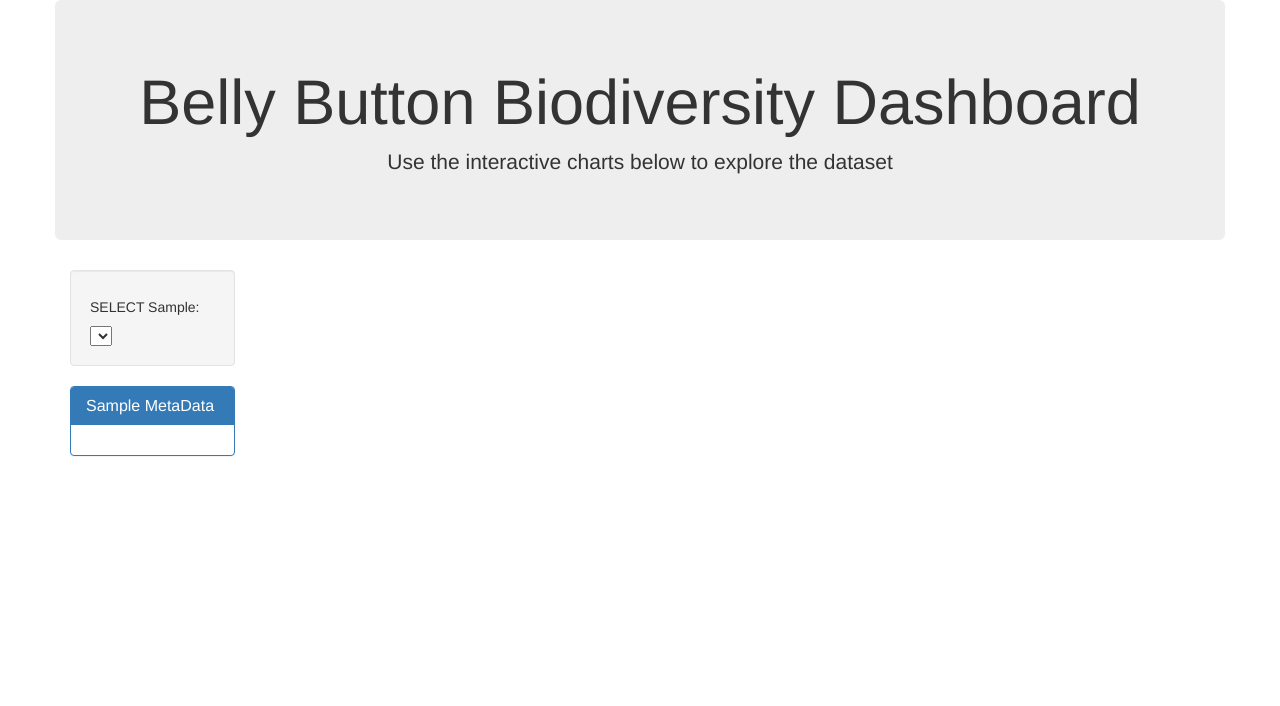
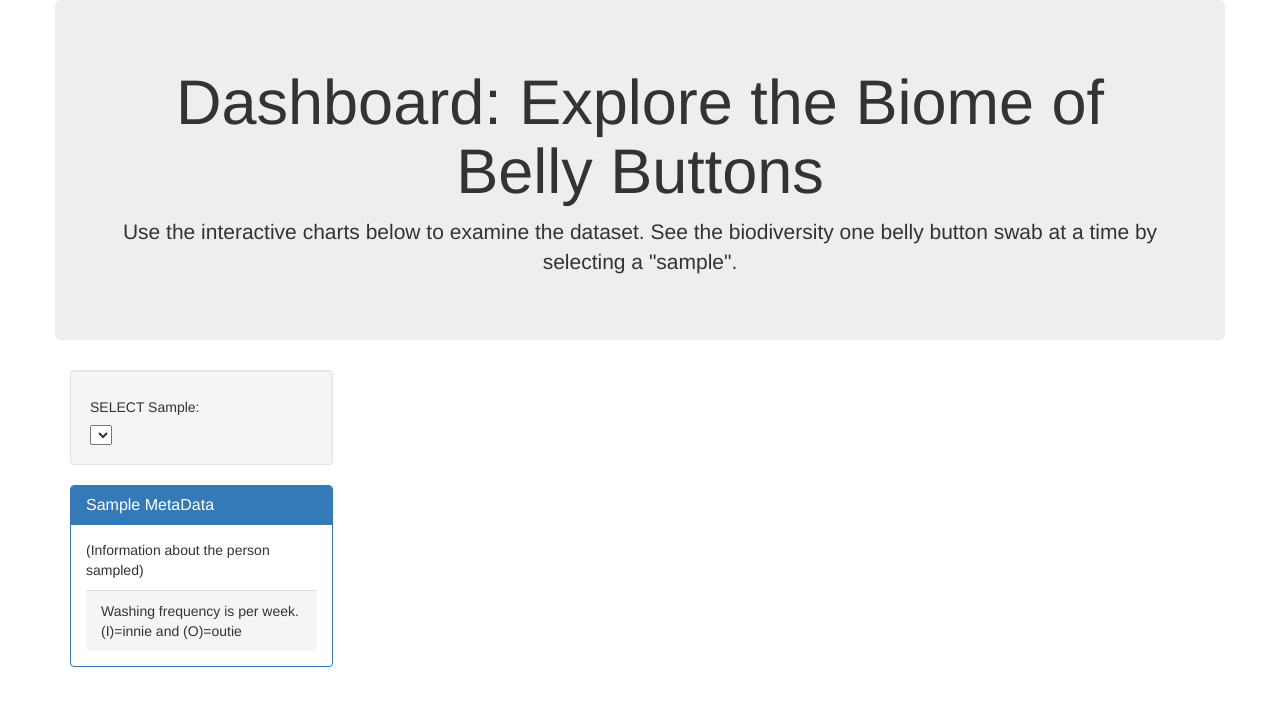
Before and after one commit to lk-lancheros/biome, a Flask app: page / in a window 1280 px wide. Shown: the top 706 px of the page. Run offline with Flask 2, Linux system fonts and the light colour scheme; data that the repository does not hold is empty; some libraries are stand-ins or nearby versions.

Commit message:
Improved language for chart titles and description

```diff
--- a/belly/app.py
+++ b/belly/app.py
@@ -67,13 +67,13 @@ def sample_metadata(sample):
     # Create a dictionary entry for each row of metadata information
     sample_metadata = {}
     for result in results:
-        sample_metadata["sample"] = result[0]
+        sample_metadata["SAMPLE"] = result[0]
         sample_metadata["ETHNICITY"] = result[1]
         sample_metadata["GENDER"] = result[2]
         sample_metadata["AGE"] = result[3]
         sample_metadata["LOCATION"] = result[4]
-        sample_metadata["BBTYPE"] = result[5]
-        sample_metadata["WFREQ"] = result[6]
+        sample_metadata["BELLY_BUTTON_TYPE"] = result[5]
+        sample_metadata["WASH_FREQ"] = result[6]
 
     print(sample_metadata)
     return jsonify(sample_metadata)
--- a/belly/static/js/app.js
+++ b/belly/static/js/app.js
@@ -17,7 +17,7 @@ function buildMetadata(sample) {
   // append each metadata key and values
   Object.entries(data).forEach(([key, value]) => {
   selector.append("p")
-  .text(`${key}:${value}`);
+  .text(`${key}: ${value}`);
 
   }); // closes the function for appending each key and value
 }); // closes the function for the metadata fetch
@@ -41,10 +41,11 @@ function buildCharts(sample) {
     //================================
     // bubble chart: create the layout
     var bubblelayout = {
-    title: "Belly Button Bubble",
-    margin: {t:0},
+    title: "Microbes Compared: (Displays All)",
+    // margin: {t:0},
     hovermode:"closest",
-    xaxis: {title:"OTU ID"},
+    xaxis: {title:"OTU ID (Microbe identification number)"},
+    yaxis: {title:"Counts of microbe"},
     }; // closes funciton: bubblelayout
 
     // bubble chart: organize the data
@@ -64,15 +65,17 @@ function buildCharts(sample) {
     //================================
     // pie chart: create the layout
       var pielayout = {
-      title: "Belly Button Pie"}
+      // margin: {t:0},
+      title: "Microbe counts vary? (Displays up to 10)",
+      indexLabelPlacement: "outside",
+      "layout": "auto",
+      text: otu_labels}
+        // namelength:-1,}
 
       //HELP: Want the description words and code number to display on hover but not pie
       var piedata = [{
         "labels": code.slice(0,10),
         "values": count.slice(0,10),
-        indexLabelPlacement: "outside",
-          // text: otu_labels,
-          // namelength:-1,
         "type": "pie",
       }];// closes funciton: piedata"
 
--- a/belly/templates/index.html
+++ b/belly/templates/index.html
@@ -16,12 +16,13 @@
   <div class="container">
     <div class="row">
       <div class="col-md-12 jumbotron text-center">
-        <h1>Belly Button Biodiversity Dashboard</h1>
-        <p>Use the interactive charts below to explore the dataset</p>
+        <h1>Dashboard: Explore the Biome of Belly Buttons</h1>
+        <p>Use the interactive charts below to examine the dataset. See the biodiversity
+          one belly button swab at a time by selecting a "sample".</p>
         </div>
     </div>
     <div class="row">
-      <div class="col-md-2">
+      <div class="col-md-3">
         <div class="well">
           <h5>SELECT Sample:</h5>
           <select id="selDataset" onchange="optionChanged(this.value)"></select>
@@ -30,15 +31,15 @@
           <div class="panel-heading">
             <h3 class="panel-title">Sample MetaData</h3>
           </div>
-          <div id="sample-metadata" class="panel-body"></div>
+          <div class="panel-body">
+            <p>(Information about the person sampled)</p>
+            <div id="sample-metadata"></div>
+            <div class="panel-footer">Washing frequency is per week. (I)=innie and (O)=outie</div>
             </div>
           </div>
-      <div class="col-md-5">
+        </div>
+      <div class="col-md-9">
         <div id="pie"></div>
-      </div>
-      <div class="col-md-5">
-        <div id="gauge"></div>
-      </div>
       </div>
     </div>
     <div class="row">
@@ -46,7 +47,7 @@
         <div id="bubble"></div>
         </div>
       </div>
-
+    </div>
   <!-- <script src="https://cdn.plot.ly/plotly-1.31.2.min.js"></script> -->
   <script src="https://cdnjs.cloudflare.com/ajax/libs/d3/5.5.0/d3.js"></script>
   <script src="https://cdn.plot.ly/plotly-latest.min.js"></script>
```
Lines whose indentation alone changed are shown as unchanged.
